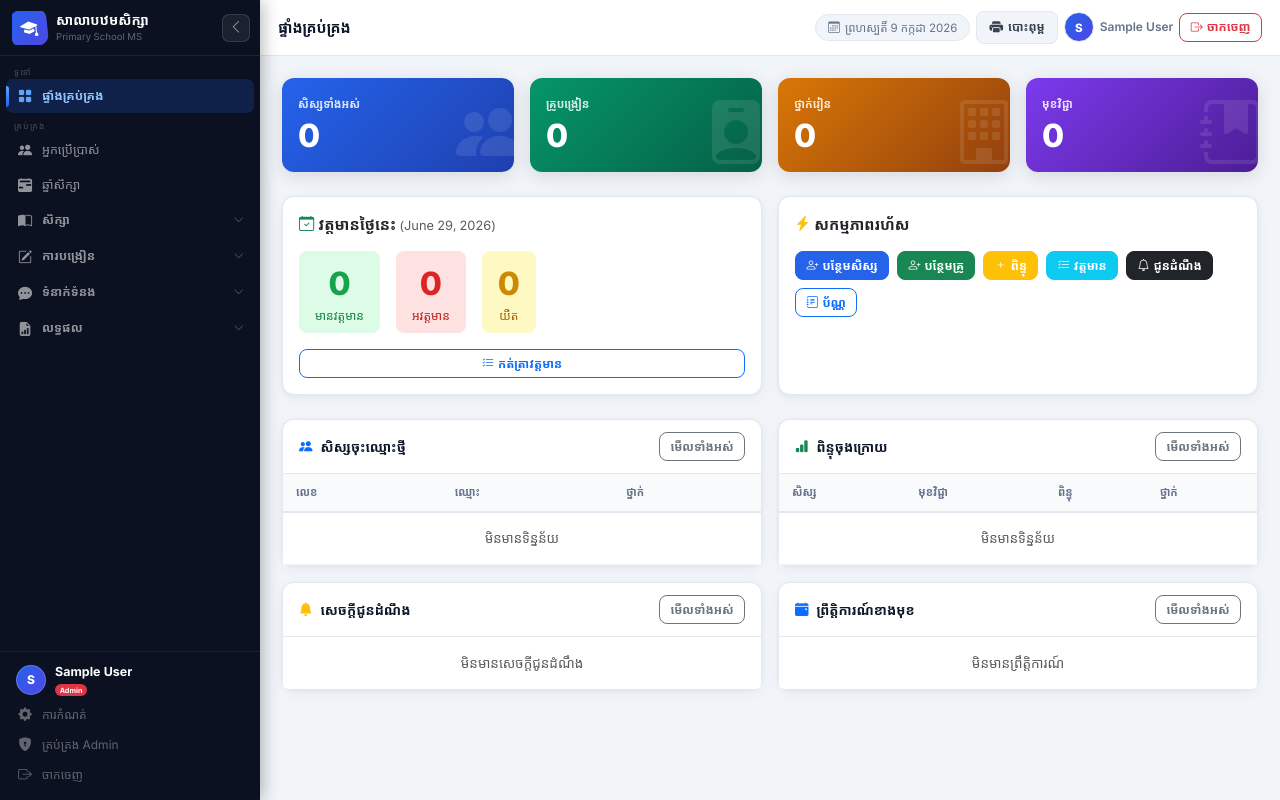
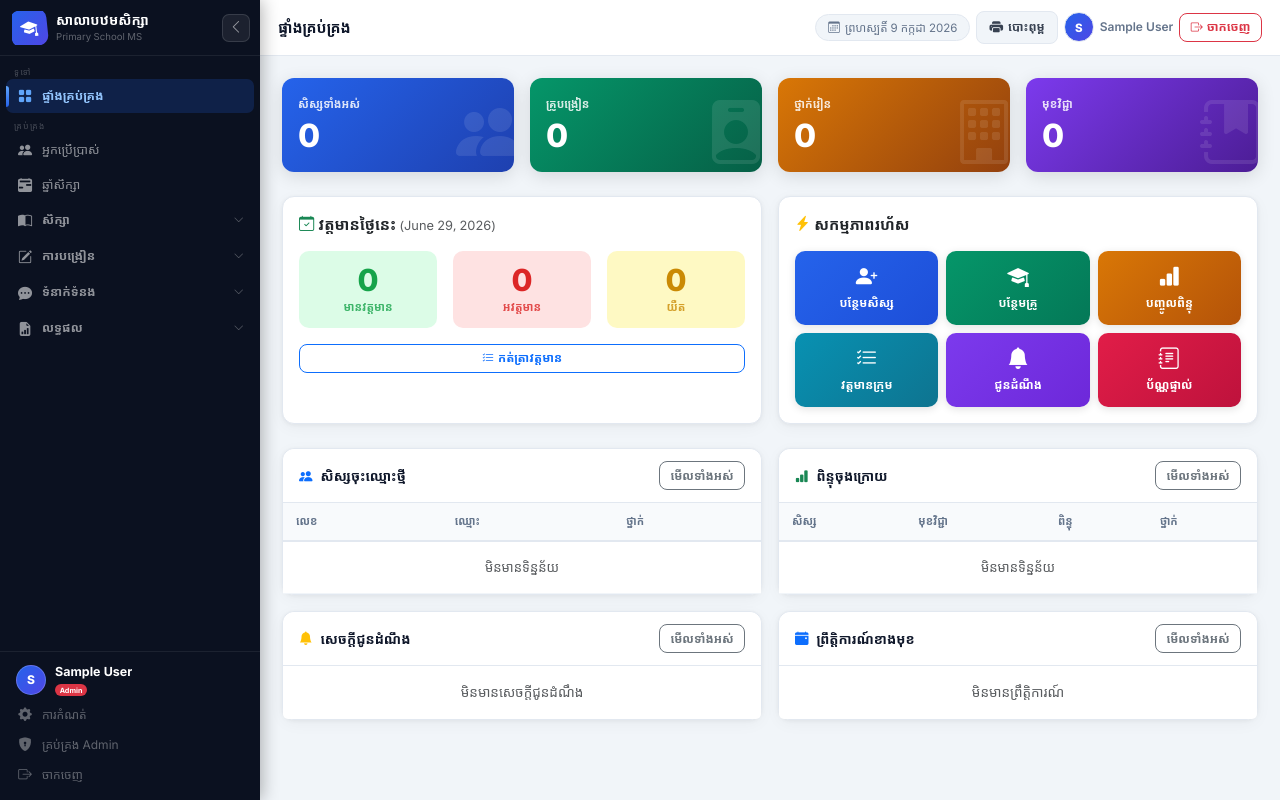
Before and after one commit to kimmi77778888-rgb/school_system.com, a Django app: page /school/ in a window 1280 px wide. Run offline with Django 5.2, Linux system fonts and the light colour scheme; the visitor is signed in with stand-in values (Sample User, id 1); data comes from the database, SQL or seed files in the repository; data that the repository does not hold is empty; parts of the project's set-up code (start-up, migrations or seed data) failed here and were passed over.

Commit message:
Fix dashboard interface: quick actions grid and attendance stats

```diff
--- a/crm/school/templates/school/dashboard.html
+++ b/crm/school/templates/school/dashboard.html
@@ -3,6 +3,48 @@
 {% block title %}ផ្ទាំងគ្រប់គ្រង{% endblock %}
 {% block page_title %}ផ្ទាំងគ្រប់គ្រង{% endblock %}
 {% block content %}
+<style>
+/* ── Quick Action Grid ── */
+.qa-grid{
+  display:grid;
+  grid-template-columns:repeat(3,1fr);
+  gap:8px;
+}
+.qa-item{
+  display:flex;flex-direction:column;align-items:center;justify-content:center;
+  gap:6px;padding:14px 8px;border-radius:10px;
+  font-size:.74rem;font-weight:700;color:#fff;
+  text-decoration:none;transition:transform .15s,box-shadow .15s,filter .15s;
+  box-shadow:0 2px 8px rgba(0,0,0,.12);
+}
+.qa-item i{font-size:1.35rem;line-height:1;}
+.qa-item:hover{transform:translateY(-2px);box-shadow:0 6px 18px rgba(0,0,0,.18);filter:brightness(1.07);color:#fff;}
+.qa-item:active{transform:translateY(0);box-shadow:0 2px 8px rgba(0,0,0,.12);}
+.qa-blue  {background:linear-gradient(135deg,#2563eb,#1d4ed8);}
+.qa-green {background:linear-gradient(135deg,#059669,#047857);}
+.qa-amber {background:linear-gradient(135deg,#d97706,#b45309);}
+.qa-cyan  {background:linear-gradient(135deg,#0891b2,#0e7490);}
+.qa-purple{background:linear-gradient(135deg,#7c3aed,#6d28d9);}
+.qa-rose  {background:linear-gradient(135deg,#e11d48,#be123c);}
+
+/* ── Attendance mini stats ── */
+.att-stat{
+  display:flex;flex-direction:column;align-items:center;
+  flex:1;padding:12px 8px;border-radius:10px;
+  gap:2px;
+}
+.att-stat .att-val{font-size:1.9rem;font-weight:900;line-height:1.1;}
+.att-stat .att-lbl{font-size:.7rem;font-weight:600;opacity:.8;}
+.att-present{background:#dcfce7;color:#16a34a;}
+.att-absent {background:#fee2e2;color:#dc2626;}
+.att-late   {background:#fef9c3;color:#ca8a04;}
+
+@media(max-width:480px){
+  .qa-grid{grid-template-columns:repeat(2,1fr);}
+  .qa-item{padding:12px 6px;font-size:.7rem;}
+  .qa-item i{font-size:1.2rem;}
+}
+</style>
 
 <div class="row g-3 mb-4">
   <div class="col-6 col-xl-3">
@@ -47,17 +89,17 @@
         <span class="text-muted fw-normal" style="font-size:.8rem;"> ({{ today }})</span>
       </div>
       <div class="d-flex gap-3 mb-3">
-        <div class="text-center px-3 py-2 rounded-3" style="background:#dcfce7;">
-          <div style="font-size:2rem;font-weight:900;color:#16a34a;">{{ today_present }}</div>
-          <div style="font-size:.75rem;color:#15803d;">មានវត្តមាន</div>
+        <div class="att-stat att-present">
+          <div class="att-val">{{ today_present }}</div>
+          <div class="att-lbl">មានវត្តមាន</div>
         </div>
-        <div class="text-center px-3 py-2 rounded-3" style="background:#fee2e2;">
-          <div style="font-size:2rem;font-weight:900;color:#dc2626;">{{ today_absent }}</div>
-          <div style="font-size:.75rem;color:#b91c1c;">អវត្តមាន</div>
+        <div class="att-stat att-absent">
+          <div class="att-val">{{ today_absent }}</div>
+          <div class="att-lbl">អវត្តមាន</div>
         </div>
-        <div class="text-center px-3 py-2 rounded-3" style="background:#fef9c3;">
-          <div style="font-size:2rem;font-weight:900;color:#ca8a04;">{{ today_late }}</div>
-          <div style="font-size:.75rem;color:#a16207;">យឺត</div>
+        <div class="att-stat att-late">
+          <div class="att-val">{{ today_late }}</div>
+          <div class="att-lbl">យឺត</div>
         </div>
       </div>
       <a href="{% url 'school:attendance_bulk' %}" class="btn btn-sm btn-outline-primary">
@@ -70,13 +112,31 @@
       <div class="fw-bold mb-3" style="font-size:.95rem;">
         <i class="bi bi-lightning-charge-fill text-warning me-1"></i>សកម្មភាពរហ័ស
       </div>
-      <div class="d-flex flex-wrap gap-2">
-        <a href="{% url 'school:student_add' %}" class="btn btn-sm btn-primary"><i class="bi bi-person-plus me-1"></i>បន្ថែមសិស្ស</a>
-        <a href="{% url 'school:teacher_add' %}" class="btn btn-sm btn-success"><i class="bi bi-person-plus me-1"></i>បន្ថែមគ្រូ</a>
-        <a href="{% url 'school:score_add' %}" class="btn btn-sm btn-warning text-white"><i class="bi bi-plus me-1"></i>ពិន្ទុ</a>
-        <a href="{% url 'school:attendance_bulk' %}" class="btn btn-sm btn-info text-white"><i class="bi bi-list-check me-1"></i>វត្តមាន</a>
-        <a href="{% url 'school:notification_add' %}" class="btn btn-sm btn-dark"><i class="bi bi-bell me-1"></i>ជូនដំណឹង</a>
-        <a href="{% url 'school:report_card_add' %}" class="btn btn-sm btn-outline-primary"><i class="bi bi-journal-text me-1"></i>ប័ណ្ណ</a>
+      <div class="qa-grid">
+        <a href="{% url 'school:student_add' %}" class="qa-item qa-blue">
+          <i class="bi bi-person-plus-fill"></i>
+          <span>បន្ថែមសិស្ស</span>
+        </a>
+        <a href="{% url 'school:teacher_add' %}" class="qa-item qa-green">
+          <i class="bi bi-mortarboard-fill"></i>
+          <span>បន្ថែមគ្រូ</span>
+        </a>
+        <a href="{% url 'school:score_add' %}" class="qa-item qa-amber">
+          <i class="bi bi-bar-chart-fill"></i>
+          <span>បញ្ចូលពិន្ទុ</span>
+        </a>
+        <a href="{% url 'school:attendance_bulk' %}" class="qa-item qa-cyan">
+          <i class="bi bi-list-check"></i>
+          <span>វត្តមានក្រុម</span>
+        </a>
+        <a href="{% url 'school:notification_add' %}" class="qa-item qa-purple">
+          <i class="bi bi-bell-fill"></i>
+          <span>ជូនដំណឹង</span>
+        </a>
+        <a href="{% url 'school:report_card_add' %}" class="qa-item qa-rose">
+          <i class="bi bi-journal-text"></i>
+          <span>ប័ណ្ណផ្ទាល់</span>
+        </a>
       </div>
     </div>
   </div>
```
